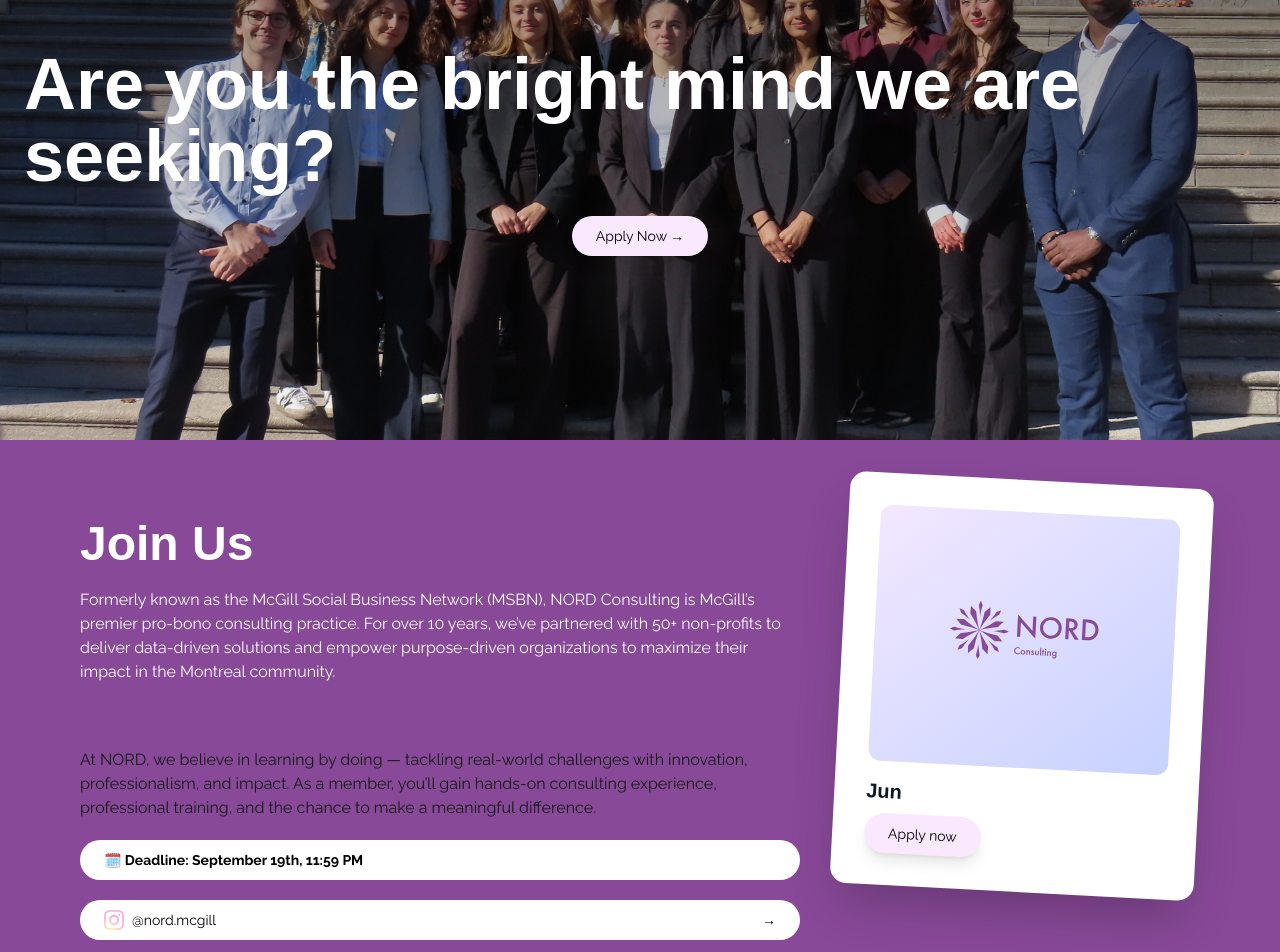
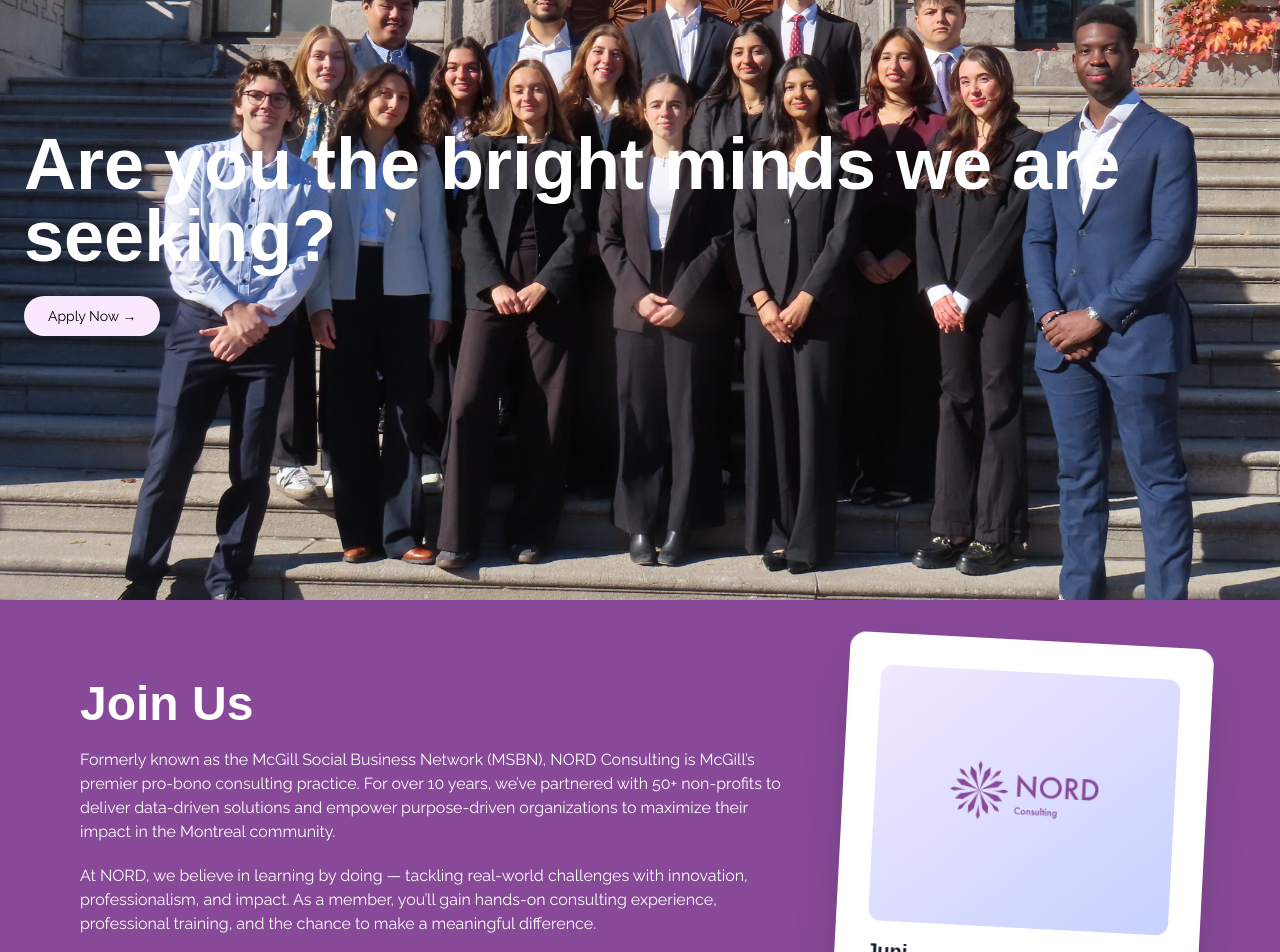
Before and after one commit to 0CocoWang0/nord-website-2025, a Next.js app: page /join in a window 1280 px wide. Shown: the part 200-1152 px from the top of the page. Built offline with nearby package versions, Linux system fonts and the light colour scheme.

Commit message:
hero img fix

```diff
--- /dev/null
+++ b/src/app/components/ParallaxBox.jsx
@@ -0,0 +1,49 @@
+'use client';
+
+import { useEffect, useRef } from 'react';
+import Image from 'next/image';
+
+export default function ParallaxContainer({ backgroundSrc, children, speed = 0.3, className = '' }) {
+    const bgRef = useRef(null);
+
+    useEffect(() => {
+        let animationFrame;
+
+        const handleScroll = () => {
+            cancelAnimationFrame(animationFrame);
+            animationFrame = requestAnimationFrame(() => {
+                if (bgRef.current) {
+                    const offsetY = window.pageYOffset;
+                    bgRef.current.style.transform = `translateY(${offsetY * speed}px)`;
+                }
+            });
+        };
+
+        window.addEventListener('scroll', handleScroll);
+        return () => {
+            window.removeEventListener('scroll', handleScroll);
+            cancelAnimationFrame(animationFrame);
+        };
+    }, [speed]);
+
+    return (
+        <section className={`relative overflow-hidden ${className}`}>
+            <div
+                ref={bgRef}
+                className="absolute inset-0"
+                style={{ willChange: 'transform' }}
+            >
+                <Image
+                    src={backgroundSrc}
+                    alt="Parallax Background"
+                    fill
+                    className="object-cover object-center"
+                    priority
+                />
+            </div>
+            <div className="relative z-10">
+                {children}
+            </div>
+        </section>
+    );
+}
--- a/src/app/components/landing/HeroSection.jsx
+++ b/src/app/components/landing/HeroSection.jsx
@@ -2,27 +2,12 @@
 
 import { PrimaryButton, SecondaryButton } from '../Buttons';
 import Link from 'next/link';
+import ParallaxContainer from '../ParallaxBox';
 
 export default function HeroSection() {
-    const scrollToSection = (sectionId) => {
-        const element = document.getElementById(sectionId);
-        if (element) {
-            element.scrollIntoView({ behavior: 'smooth' });
-        }
-    };
-
     return (
-        <section
-            id="home"
-            className="min-h-screen flex items-center relative overflow-hidden pt-16"
-            style={{
-                backgroundImage: "url('/photos/herobg.png')",
-                backgroundSize: 'cover',
-                backgroundPosition: 'center',
-                backgroundAttachment: 'fixed', // makes it stick while scrolling
-            }}
-        >
-            <div className="container mx-auto px-6 relative z-10 text-center">
+        <ParallaxContainer backgroundSrc="/photos/herobg.png" className="min-h-screen justify-center flex items-center pt-16">
+            <div className="container mx-auto px-6 text-center">
                 <h1 className="text-5xl lg:text-7xl font-bold mb-6 text-white">
                     Empowering{' '}
                     <span className="decoration-brand-purple-light underline decoration-dashed">
@@ -43,6 +28,6 @@
                     </Link>
                 </div>
             </div>
-        </section>
+        </ParallaxContainer>
     );
 }
--- a/src/app/join/page.jsx
+++ b/src/app/join/page.jsx
@@ -1,11 +1,9 @@
-"use client"
-import React from 'react'
-import { PrimaryButton, SecondaryButton } from '../components/Buttons';
-import { Button } from '../components/Buttons';
-import BrandIcon from '../components/BrandIcon';
-import NordFull from "../../assets/nord_full.svg"
-import JobCard from '../components/JobCard';
+'use client';
+import React from 'react';
+import { PrimaryButton, Button } from '../components/Buttons';
 import JobCardWithTyping from '../components/TypingJobCard';
+import Image from 'next/image';
+import ParallaxContainer from '../components/ParallaxBox';
 
 const scrollToSection = (sectionId) => {
     const element = document.getElementById(sectionId);
@@ -13,54 +11,79 @@
         element.scrollIntoView({ behavior: 'smooth' });
     }
 };
-const page = () => {
+
+const Page = () => {
     return (
         <div>
-            <section
-                id="hero"
-                className="min-h-[80vh] flex items-center relative overflow-hidden pt-16"
-                style={{
-                    backgroundImage: "linear-gradient(to bottom, rgba(0,0,0,0.5), rgba(136,73,152,0)), url('/photos/team.JPG')",
-                    backgroundSize: 'cover',
-                    backgroundPosition: 'center',
-                    backgroundAttachment: 'fixed', // makes it stick while scrolling
-                }}
+            {/* Hero Section with Parallax */}
+            <ParallaxContainer
+                backgroundSrc="/photos/team.JPG"
+                className="min-h-screen justify-center flex items-center pt-16"
+                speed={0.5} // adjust parallax speed if needed
             >
                 <div className="container mx-auto px-6 relative z-10 text-left">
                     <h2 className="text-4xl lg:text-7xl font-bold mb-6 text-white">
-                        Are you the bright mind we are seeking?
+                        Are you the bright minds we are seeking?
                     </h2>
-                    <div className="flex flex-col sm:flex-row gap-4 justify-center mt-6">
-                        <PrimaryButton onClick={() => window.open("https://forms.gle/TDpygfDkcUYwmCLD8", "_blank")}>
+                    <div className="flex flex-col sm:flex-row gap-4 justify-start mt-6">
+                        <PrimaryButton
+                            onClick={() =>
+                                window.open(
+                                    'https://forms.gle/TDpygfDkcUYwmCLD8',
+                                    '_blank'
+                                )
+                            }
+                        >
                             Apply Now →
                         </PrimaryButton>
                     </div>
                 </div>
-            </section>
+            </ParallaxContainer>
 
+            {/* Info Section */}
             <div className="p-10 bg-brand-purple">
-                <div className='flex flex-col sm:flex-row'>
+                <div className="flex flex-col sm:flex-row">
                     <div className="flex flex-col text-left sm:w-2/3 w-full p-10 gap-5">
                         <h2 className="text-4xl lg:text-5xl font-bold text-white">
                             Join Us
                         </h2>
                         <p className="text-white">
-                            Formerly known as the McGill Social Business Network (MSBN), NORD Consulting is McGill’s premier pro-bono consulting practice. For over 10 years, we’ve partnered with 50+ non-profits to deliver data-driven solutions and empower purpose-driven organizations to maximize their impact in the Montreal community.                        </p>
-                        <br />
-                        <p>At NORD, we believe in learning by doing — tackling real-world challenges with innovation, professionalism, and impact. As a member, you’ll gain hands-on consulting experience, professional training, and the chance to make a meaningful difference.</p>
-                        <Button variant={"solid"} className="cursor-alias font-bold">🗓️ Deadline: September 19th, 11:59 PM</Button>
-                        <Button variant={"solid"} onClick={() => window.open("https://www.instagram.com/nord.mcgill/", "_blank")}>
-                            <div className='flex gap-2'><img src='/icons/ins.svg' className='w-5 h-5 object-contain' />@nord.mcgill</div>
+                            Formerly known as the McGill Social Business Network
+                            (MSBN), NORD Consulting is McGill’s premier pro-bono
+                            consulting practice. For over 10 years, we’ve partnered
+                            with 50+ non-profits to deliver data-driven solutions
+                            and empower purpose-driven organizations to maximize
+                            their impact in the Montreal community.
+                        </p>
+
+                        <p className="text-white">
+                            At NORD, we believe in learning by doing — tackling
+                            real-world challenges with innovation, professionalism,
+                            and impact. As a member, you’ll gain hands-on consulting
+                            experience, professional training, and the chance to make
+                            a meaningful difference.
+                        </p>
+                        <p className='text-white font-bold'>🗓️ Deadline: September 19th, 11:59 PM
+                        </p>
+
+
+                        <Button
+                            variant="solid"
+                            onClick={() =>
+                                window.open('https://www.instagram.com/nord.mcgill/', '_blank')
+                            }
+                        >
+                            <div className="flex gap-2">
+                                <img src="/icons/ins.svg" className="w-5 h-5 object-contain" />@nord.mcgill
+                            </div>
                             →
                         </Button>
-
                     </div>
                     <JobCardWithTyping />
                 </div>
             </div>
-        </div >
+        </div>
+    );
+};
 
-    )
-}
-
-export default page
+export default Page;
```
Also changed, not shown: public/icon0.svg (deleted).
